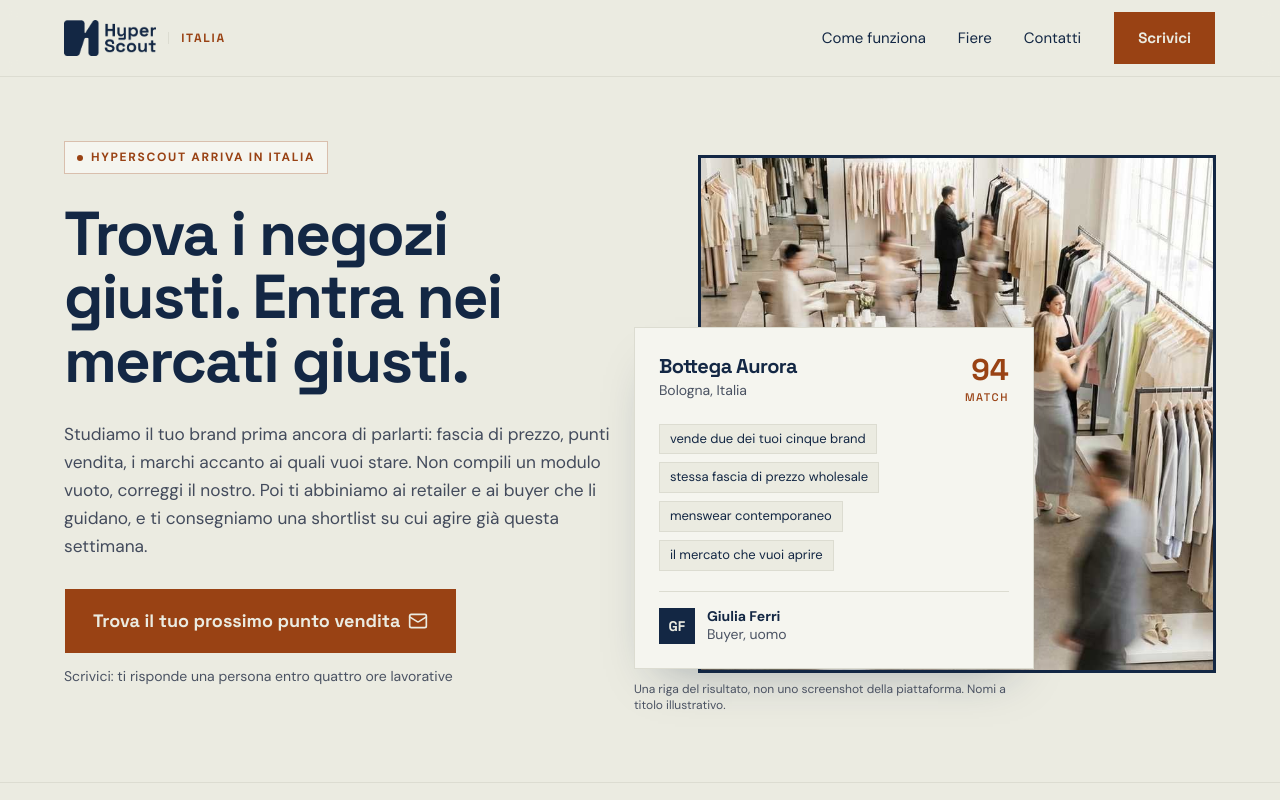
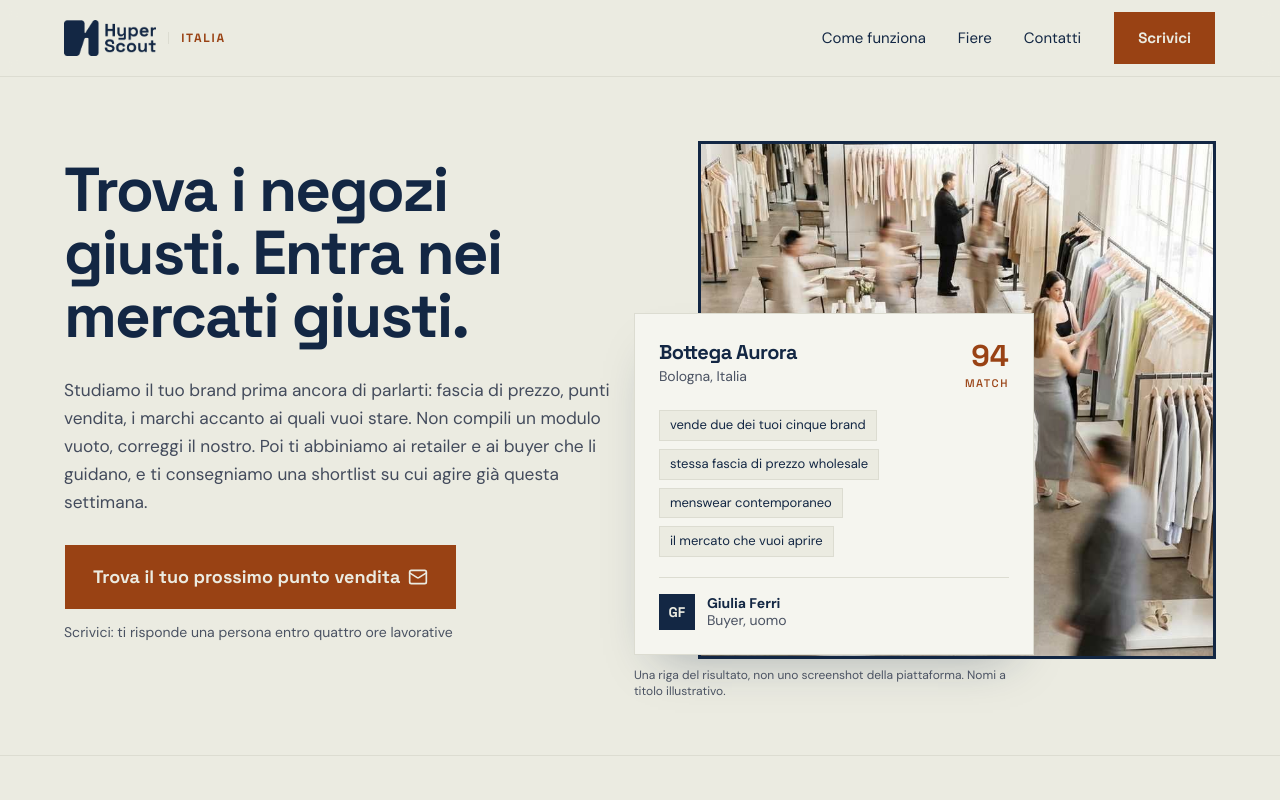
Before and after one commit to HyperscoutIT/hyperscoutit-www, a Next.js app: page / in a window 1280 px wide. Shown: the top 800 px of the page. Built offline with nearby package versions, Linux system fonts and the light colour scheme.

Commit message:
Remove hero eyebrow badge
Co-authored-by: manuel.molaschi <manuel.molaschi@gracebrigade.com>

```diff
--- a/src/app/page.tsx
+++ b/src/app/page.tsx
@@ -56,10 +56,6 @@ export default function Home() {
         <section className="wrap pt-8 pb-14 md:pt-16 md:pb-20">
           <div className="container-hs grid items-center gap-12 lg:grid-cols-[1.1fr_1fr] lg:gap-16">
             <div className="flex flex-col gap-7">
-              <p className="eyebrow inline-flex w-fit items-center gap-2 border border-terra/30 bg-paper px-3 py-1.5 font-bold text-terra">
-                <span className="size-1.5 rounded-full bg-terra" aria-hidden />
-                Hyperscout arriva in Italia
-              </p>
               <h1 className="text-[clamp(36px,5.6vw,62px)] leading-[1.02]">
                 Trova i negozi giusti. Entra nei mercati giusti.
               </h1>
```
